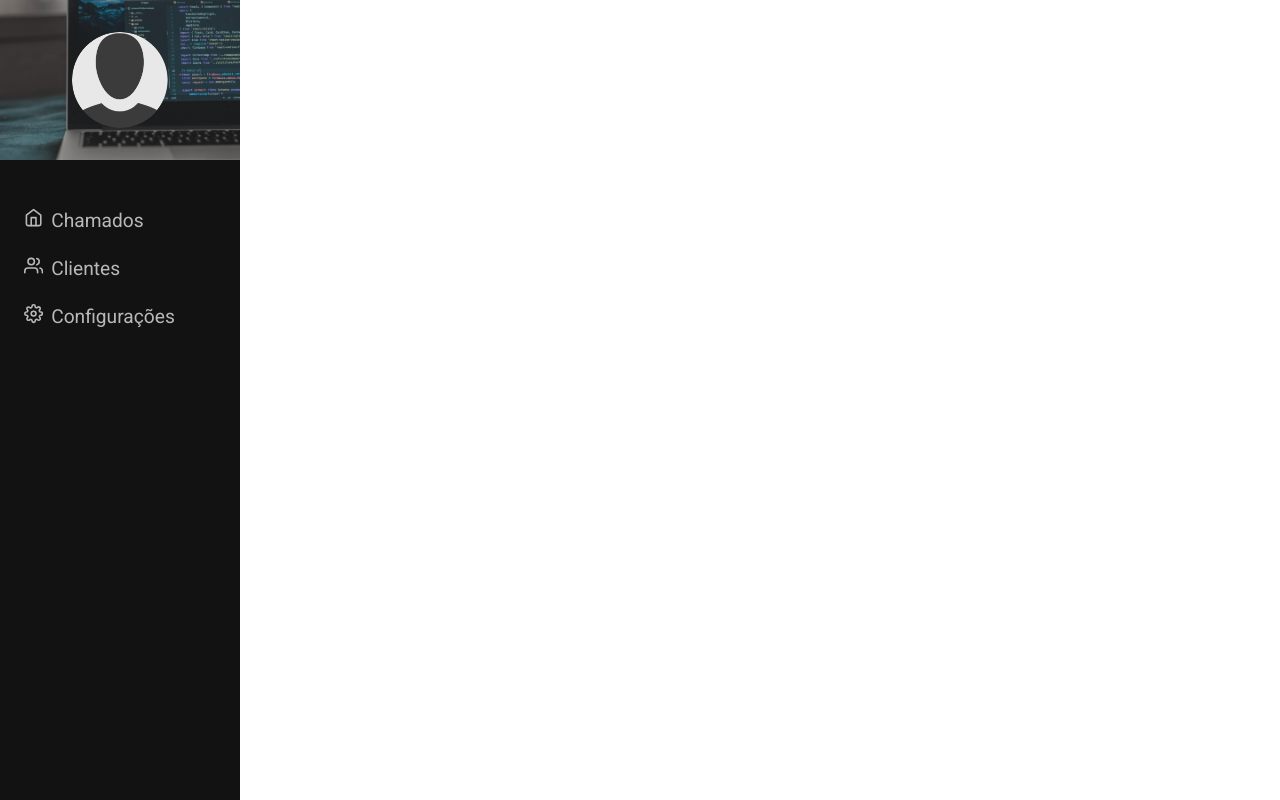
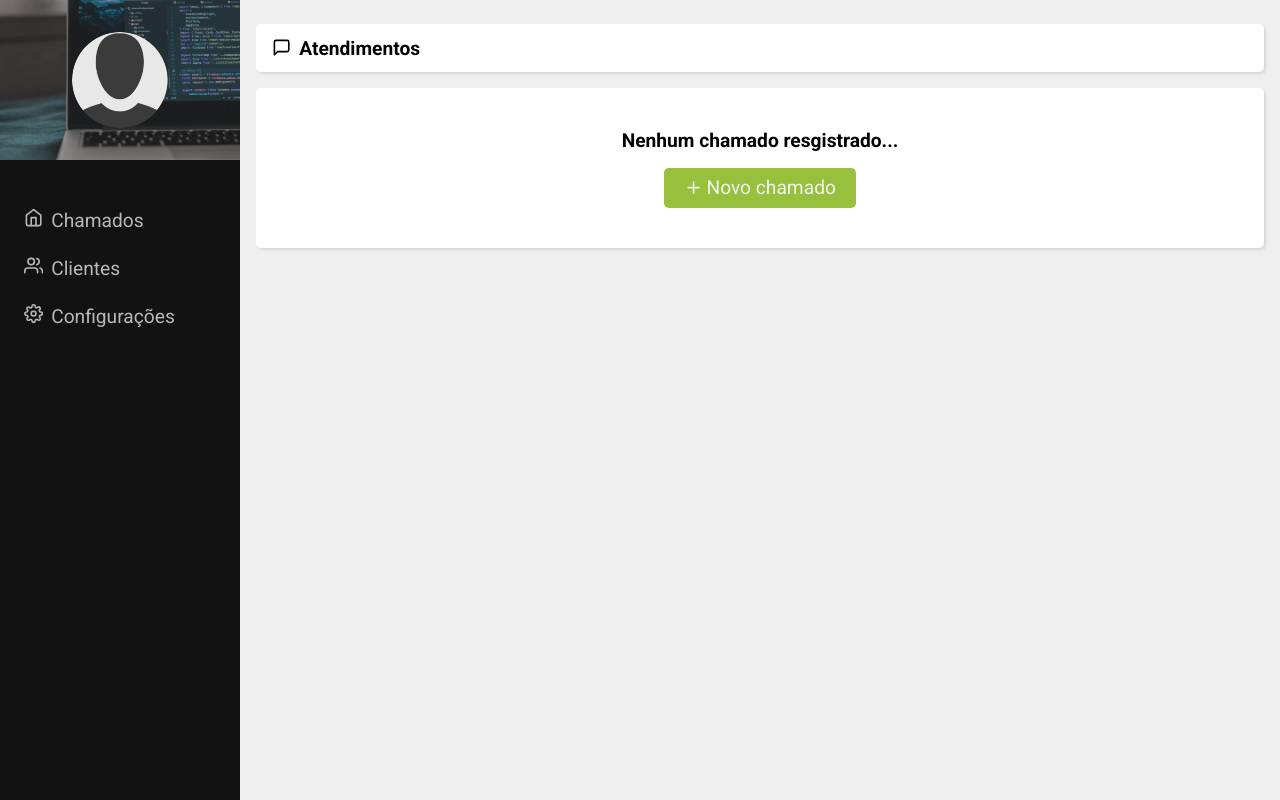
Before and after one commit to FabianoPereiraOne/quark, a React (Create React App) app: page /dashboard in a window 1280 px wide. Built offline with nearby package versions, Linux system fonts and the light colour scheme; no server answers; sample sign-in values are in the browser's storage.

Commit message:
chamados almost finish

```diff
--- a/src/Components/Header/index.js
+++ b/src/Components/Header/index.js
@@ -20,7 +20,7 @@ function Header(){
                 }
             </section>
             <section className="section_menu">
-                <Link to="/chamados">
+                <Link to="/">
                     <FiHome/>
                     <span>Chamados</span>
                 </Link>
--- a/src/Pages/Customers/index.js
+++ b/src/Pages/Customers/index.js
@@ -4,12 +4,40 @@ import Title from '../../Components/Title'
 import './customers.css'
 import { FiUsers } from 'react-icons/fi'
 import { UserAuth } from '../../Contexts/user'
+import { toast } from 'react-toastify'
+import firebase from '../../Services/firebaseConection'
 
 export default function Customers(){
     const [ nomeFantasia, setNomeFantasia ] = useState('')
     const [ cnpj, setCnpj ] = useState('')
     const [ endereco, setEndereco ] = useState('')
-    const { loadUser } = useContext(UserAuth)
+    const { loadUser, setLoadUser } = useContext(UserAuth)
+
+    async function handleAdd(e){
+        e.preventDefault()
+
+        if(nomeFantasia !== '' && cnpj !== '' && endereco !== ''){
+
+            setLoadUser(true)
+            await firebase.firestore().collection("customers")
+            .add({
+                nomeFantasia,
+                cnpj,
+                endereco
+            })
+            .then(()=>{
+                setNomeFantasia('')
+                setCnpj('')
+                setEndereco('')
+                toast.success("Cliente cadastrado com sucesso!")
+                setLoadUser(false)
+            })
+
+
+        }else{
+            toast.error("Preencha todos os campos!")
+        }
+    }
 
     return(
         <div className="content_customers">
@@ -19,7 +47,7 @@ export default function Customers(){
                     <FiUsers/>
                 </Title>
                 <section className="section_clientes">
-                    <form>
+                    <form onSubmit={ handleAdd }>
                         <div className="form_altered">
                             <div className="form_group">
                                 <label>Nome fantasia:</label>
--- a/src/Pages/Dashboard/dashboard.css
+++ b/src/Pages/Dashboard/dashboard.css
@@ -1,6 +1,74 @@
 .contentDash{
     width: 100%;
     height: 100vh;
+    display: flex;
+    background-color: var(--background);
+}
+
+.contentDash .content_main_dash{
+    width: calc(100% - 15rem);
+    height: 100%;
+    padding:  1.5rem 1rem;
 
     display: flex;
+    flex-direction: column;
 }
+
+.section_chamados{
+    width: 100%;
+    height: 10rem;
+    box-shadow: 2px 2px 3px rgba(0,0,0,0.1);
+    background-color: var(--white);
+    border-radius: 0.3rem;
+    display: flex;
+    flex-direction: column;
+    align-items: center;
+    justify-content: center;
+    margin-top: 1rem;
+}
+
+
+.section_chamados span{
+    font-weight: 600;
+    font-size: 1.2rem;
+}
+
+
+.section_chamados a{
+    margin-top: 1rem;
+    width: 12rem;
+    height: 2.5rem;
+    display: flex;
+    align-items: center;
+    justify-content: center;
+    background-color: var(--green-yellow);
+    padding: 0.5rem;
+    color: var(--white);
+    border-radius: 0.3rem;
+    filter: brightness(0.95);
+    transition: 0.3s;
+    font-size: 1.2rem;
+}
+
+
+.section_chamados a:hover{
+    filter: brightness(1);
+}
+
+
+.section_chamados a svg{
+    margin-right: 0.2rem;
+}
+
+
+@media screen and (max-width: 768px){
+    .contentDash{
+        display: flex;
+        flex-direction: column;
+    }
+
+
+    .contentDash .content_main_dash{
+        width: 100%;
+    }
+}
--- a/src/Pages/Dashboard/index.js
+++ b/src/Pages/Dashboard/index.js
@@ -1,15 +1,38 @@
-import { useContext } from 'react'
 import Header from '../../Components/Header'
-import { UserAuth } from '../../Contexts/user'
 import './dashboard.css'
+import Title from '../../Components/Title'
+import { FiMessageSquare, FiPlus } from 'react-icons/fi'
+import { Link } from 'react-router-dom'
+import { useState } from 'react'
 
 function Dashboard(){
-
-    const { signOut } = useContext(UserAuth)
-
+    const [ chamados, setChamados ] = useState([])
     return(
         <div className="contentDash">
             <Header/>
+
+            <div className="content_main_dash">
+                <Title name="Atendimentos">
+                    <FiMessageSquare/>
+                </Title>
+                <section className="section_chamados">
+                    {
+                        chamados.length === 0 ?
+                        (
+                            <>
+                                <span>Nenhum chamado resgistrado...</span>
+                                <Link to="/new">
+                                    <FiPlus/>
+                                    Novo chamado
+                                </Link>
+                            </>
+                        ):
+                        (
+                            <h1>Ja tem chamados</h1>
+                        )
+                    }
+                </section>
+            </div>
         </div>
     )
 }
--- a/src/Pages/Profile/index.js
+++ b/src/Pages/Profile/index.js
@@ -11,7 +11,6 @@ import { toast } from 'react-toastify'
 export default function Profile(){
     const { user, loadUser, signOut, setUser, saveStorage, setLoadUser } = useContext(UserAuth)
     const [ nome, setNome ] = useState(user && user.nome)
-    const [ email, setEmail ] = useState(user && user.email)
     const [ avatarUrl, setAvatarUrl ] = useState(user && user.avatarUrl)
     const [ avatarUpload, setAvatarUpload ] = useState(null)
 
@@ -134,7 +133,7 @@ export default function Profile(){
                             <div className="form_group">
                                 <label>Email:</label>
                                 <input type="text"
-                                value={ email }
+                                value={ user.email }
                                 disabled={ true }
                                 />
                             </div>
```
